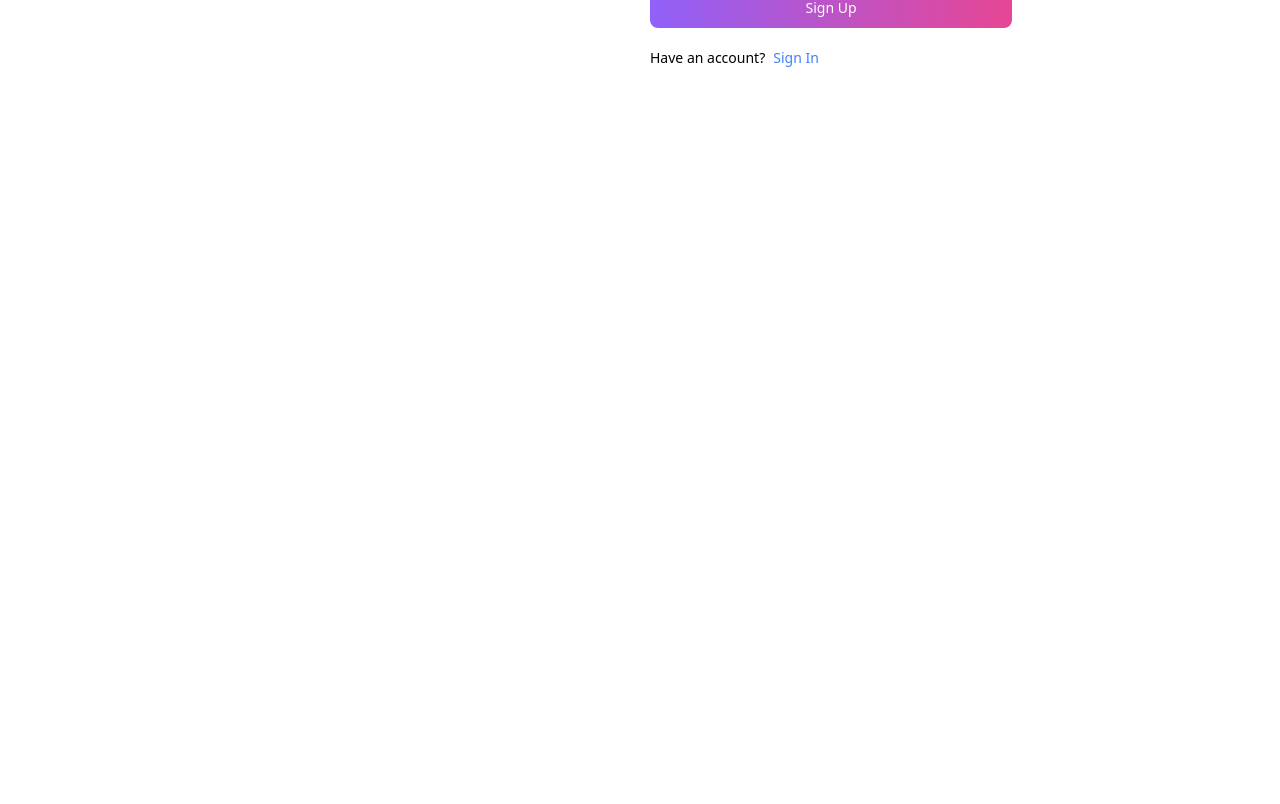
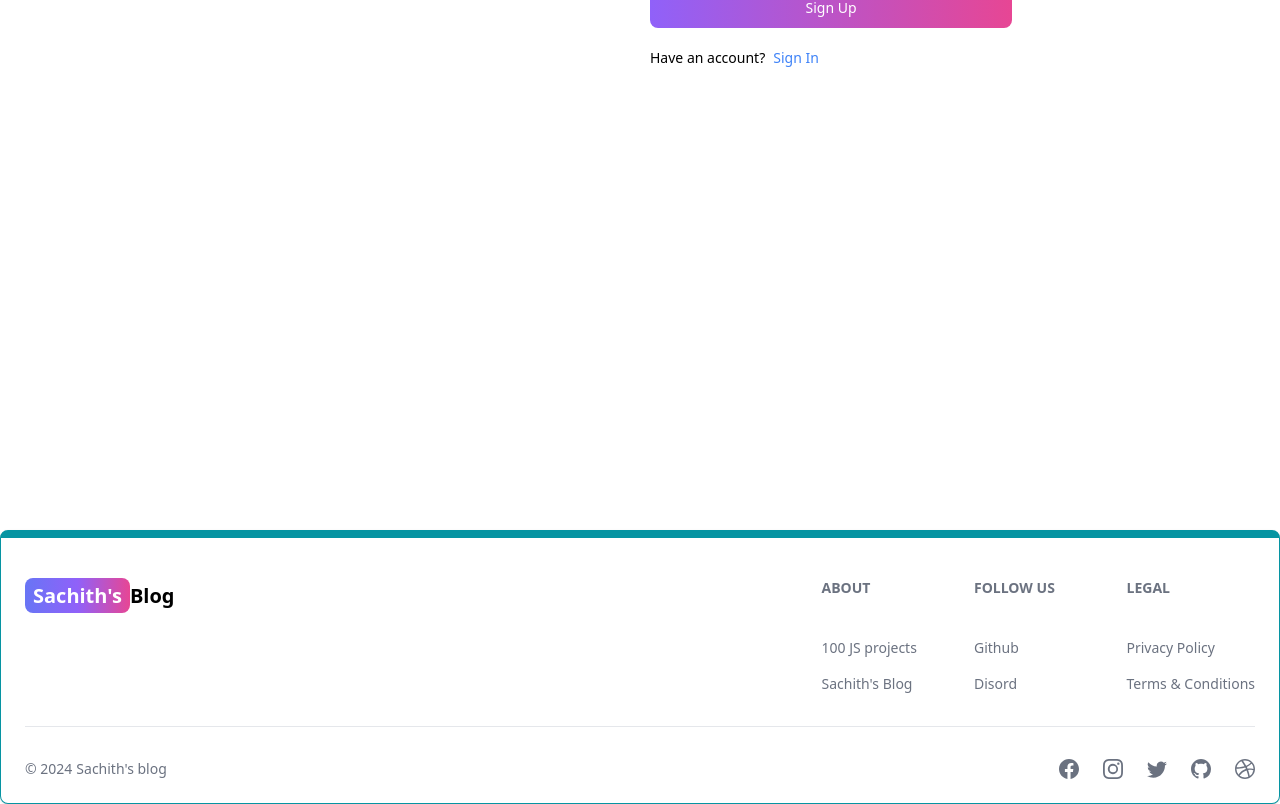
Before and after one commit to Sachith-AB/Mern-Blog, a React (Vite) app in the folder mern/client/: page /sign-up in a window 1280 px wide. Shown: the part 414-1218 px from the top of the page. Before the commit the page ends 944 px from the top, so only its background shows below. Built offline with nearby package versions, Linux system fonts and the light colour scheme.

Commit message:
create footer compotent

```diff
--- a/mern/client/src/App.jsx
+++ b/mern/client/src/App.jsx
@@ -8,6 +8,7 @@
 import Project from './pages/Project'
 import Signin from './pages/SighIn'
 import Header from './components/Header'
+import Footer from './components/Footer'
 
 
 export default function App() {
@@ -22,6 +23,7 @@
         <Route path="/dashboard" element={<Dashboard/>} />
         <Route path="/Project" element={<Project/>} />
       </Routes>
+      <Footer/>
     </BrowserRouter>
   )
 }
--- /dev/null
+++ b/mern/client/src/components/Footer.jsx
@@ -0,0 +1,92 @@
+import { Footer } from "flowbite-react"
+import {BsFacebook,BsInstagram,BsTwitter,BsGithub,BsDribbble} from 'react-icons/bs';
+import { Link } from "react-router-dom"
+
+
+export default function FooterCom() {
+  return (
+    <Footer container className='border border-t-8 border-teal-500'
+    style={{cursor:'pointer'}}>
+        <div className="w-full max-w-7xl mx-auto">
+            <div className="grid w-full justify-between sm:flex md:grid-cols-1">
+                <div className="mt-5">
+                    <Link to="/" className='self-center whitespace-nowrap text-lg sm:text-xl
+        font-semibold dark:text-white'
+
+        >
+            <span className='px-2 py-1 bg-gradient-to-r from-indigo-500 via-purple-500
+            to-pink-500 rounded-lg text-white'>
+                Sachith's
+            </span>
+            Blog
+        </Link>
+                </div>
+                <div className="grid grid-cols-2 gap-8 mt-4 sm:grid-cols-3
+                sm:gap-6">
+                    <div>
+                       <Footer.LinkGroup col>
+                         <Footer.Title title="About"/>
+                    <Footer.Link herf='https://www.100jsproject.com'
+                    target="_blank"
+                    rel="noopener noreference"
+
+                    >
+                        100 JS projects
+                    </Footer.Link>
+
+                    <Footer.Link herf='/about'
+                    target="_blank"
+                    rel="noopener noreference">
+                        Sachith's Blog
+                    </Footer.Link>
+                       </Footer.LinkGroup>
+                    </div>
+                   <div>
+
+                    <Footer.LinkGroup col>
+                        <Footer.Title title="Follow us"/>
+                        <Footer.Link herf='https://www.https:github.com/Sachith45'
+                    target="_blank"
+                    rel="noopener noreference">
+                        Github
+                    </Footer.Link>
+
+                    <Footer.Link herf='#'
+                    >
+                        Disord
+                    </Footer.Link>
+                    </Footer.LinkGroup>
+                   </div>
+                    <div>
+
+                    <Footer.LinkGroup col>
+                        <Footer.Title title="Legal"/>
+                        <Footer.Link herf='#'
+
+                    >
+                        Privacy Policy
+                    </Footer.Link>
+
+                    <Footer.Link herf='#'
+                    >
+                        Terms &amp; Conditions
+                    </Footer.Link>
+                    </Footer.LinkGroup>
+                   </div>
+                </div>
+            </div>
+            <Footer.Divider/>
+            <div className="w-full sm:flex sm:items-center sm:justify-between">
+                <Footer.Copyright href='#' by ="Sachith's blog" year={new Date().getFullYear()}/>
+                <div className="flex gap-6 sm:mt-0 mt-4 sm:justify-center">
+                    <Footer.Icon href='#' icon={BsFacebook}/>
+                    <Footer.Icon href='#' icon={BsInstagram}/>
+                    <Footer.Icon href='#' icon={BsTwitter}/>
+                    <Footer.Icon href='https://https://github.com/Sachith45' icon={BsGithub}/>
+                    <Footer.Icon href='#' icon={BsDribbble}/>
+                </div>
+            </div>
+        </div>
+        </Footer>
+  )
+}
--- a/mern/client/src/pages/SingUp.jsx
+++ b/mern/client/src/pages/SingUp.jsx
@@ -6,7 +6,7 @@
 export default function SingUp() {
 
     const [formData,setFormData] = useState({});
-    const [erroMessage,setErrorMessage] = useState(null);
+    const [errorMessage,setErrorMessage] = useState(null);
     const [loading,setLoading] = useState(false);
     const navigate = useNavigate();
 
@@ -33,7 +33,7 @@
       }
       setLoading(false);
       if(res.ok){
-        navigate('sign-in');
+        navigate('/sign-in');
       }
 
   }
@@ -105,9 +105,9 @@
               </Link>
           </div>
           {
-            erroMessage && (
+            errorMessage && (
               <Alert className='mt-5' color='failure'>
-                {erroMessage}
+                {errorMessage}
               </Alert>
             )
           }
```
